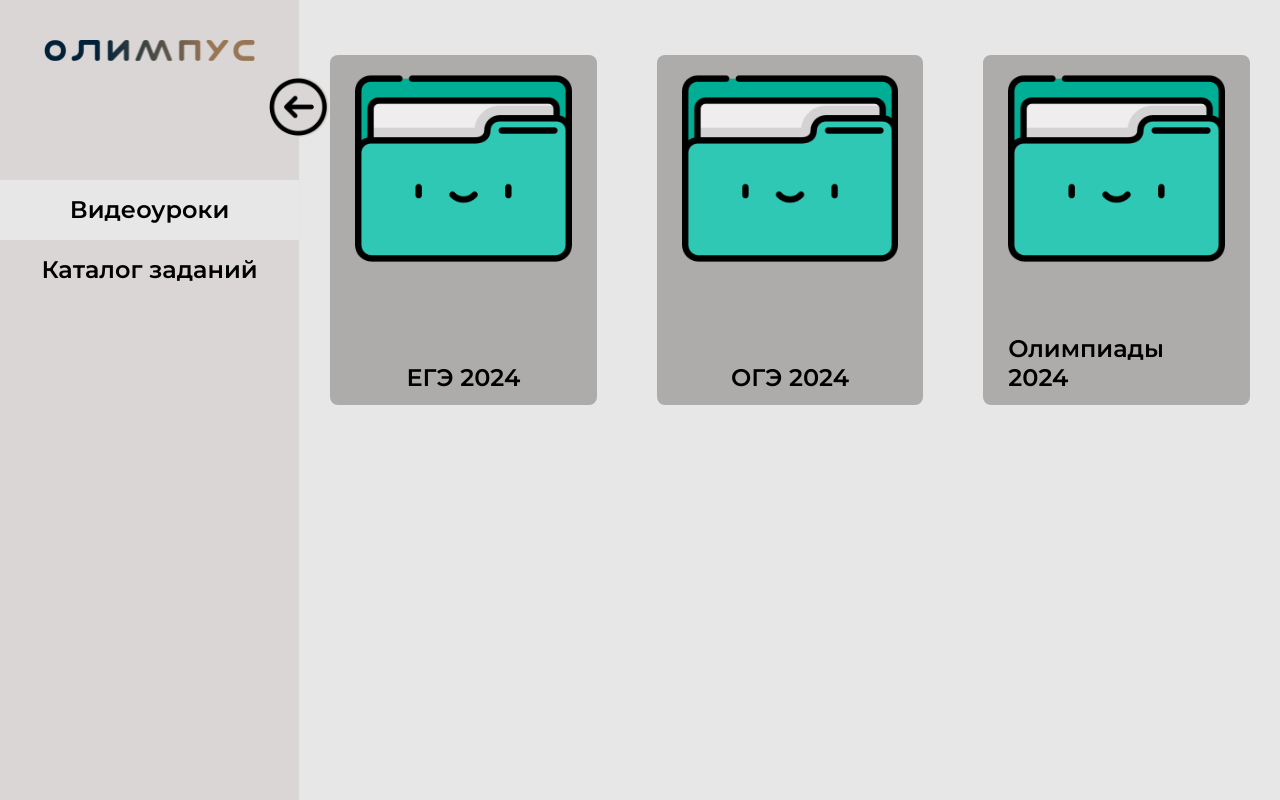
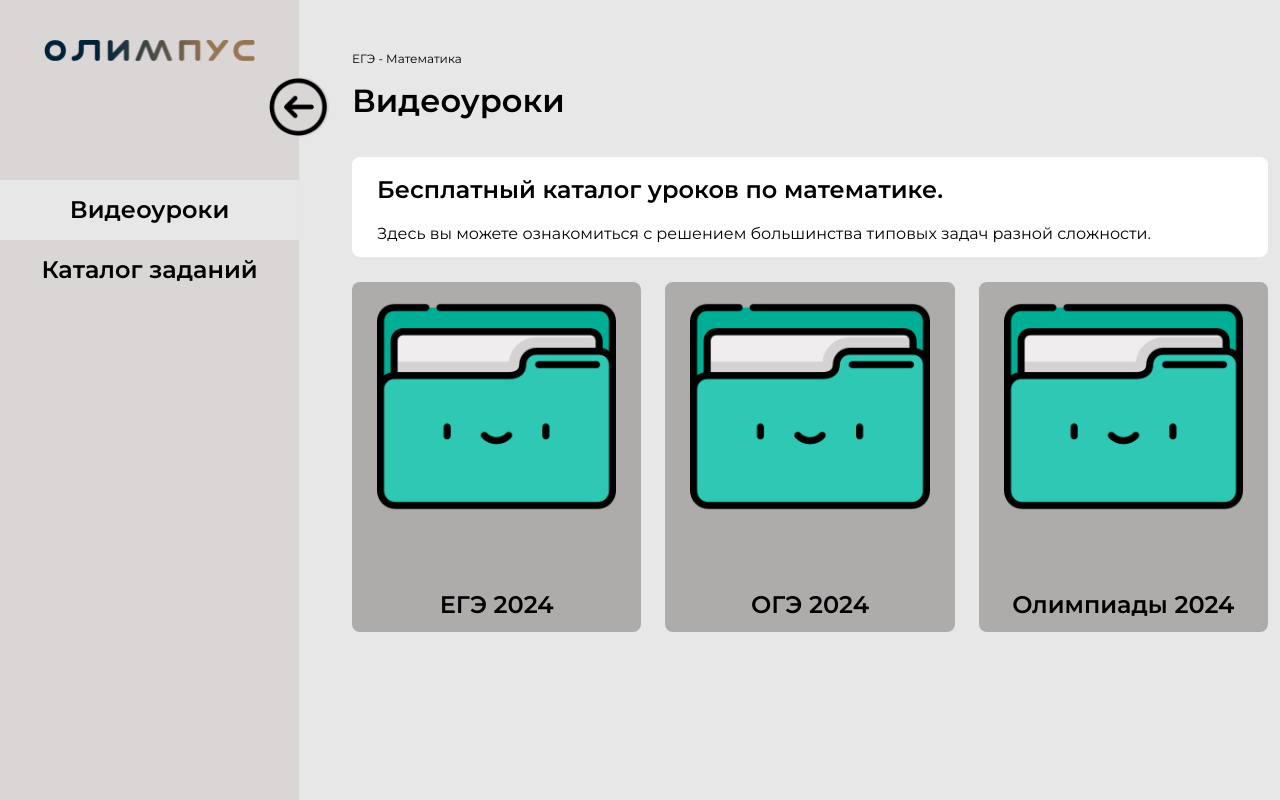
Before and after one commit to minor-57/scool, a PHP site: page /pages/catalog-ege.html in a window 1280 px wide. Run offline with PHP 8.4, Linux system fonts and the light colour scheme.

Commit message:
heading added

```diff
--- a/css/catalog.css
+++ b/css/catalog.css
@@ -56,7 +56,9 @@ body{
     background-color: rgb(231, 231, 231);
 }
 .wrapper{
-    padding-left: 300px
+    padding-left: 340px;
+    padding-top: 50px;
+
 }
 .container-limit{
     max-width: 1800px;
@@ -96,6 +98,11 @@ img{
     outline: none;
 }
 
+._container {
+    max-width: 1800px;
+    padding: 0 15px;
+    margin: 0 auto;
+}
 
 .side-section{
     height: 100vh;
@@ -201,6 +208,14 @@ img{
     background-color: #2fc8b46c;
 }
 
+.catalog-info{
+    position: relative;
+    min-height: 100px;
+    padding: 15px 25px 10px 25px;
+    background-color: #fff;
+    border-radius: 8px;
+}
+
 .w-100{
     display: none;
 }
@@ -210,9 +225,9 @@ img{
     padding-bottom: 25px;
 }
 
-.folder-col{
+/* .folder-col{
     padding: 30px;
-}
+} */
 
 .folder-card{
     display: flex;
@@ -243,8 +258,37 @@ img{
     font-size: 1.5rem;
     font-weight: 600;
     line-height: 1.2;
+    text-align: center;
 }
 
+.subject-name{
+    display: inline-block;
+    margin-bottom: 0.75rem;
+    font-size: 0.75rem;
+    line-height: 1;
+    font-weight: 400;
+}
+
+.catalog-heading{
+    margin-bottom: 2rem;
+    font-size: 2rem;
+    line-height: 1.5;
+    font-weight: 600;
+
+}
+
+.catalog-info__heding{
+    margin-bottom: 1rem;
+    font-size: 1.5rem;
+    line-height: 1.5;
+    font-weight: 600;
+}
+
+.catalog-info__description{
+    font-size: 1rem;
+    line-height: 1.2;
+    font-weight: 400;
+}
 
 @media (max-width: 669px) {
     .wrapper{
--- a/pages/catalog-ege.html
+++ b/pages/catalog-ege.html
@@ -30,8 +30,25 @@
                 </div>
             </section>
         </div>
+
+
+
         <div class="container-fluid container-limit">
-            <div class="row justify-content-evenly folders-row">
+            <div class="row">
+                <div class="col-xxl-3 col-xl-4 col-lg-6 col-md-12">
+                    <span class="subject-name">ЕГЭ - Математика</span>
+                    <h1 class="catalog-heading">Видеоуроки</h1>
+                </div>
+            </div>
+            <div class="row justify-content-center">
+                <div class="col-12">
+                    <div class="catalog-info">
+                        <h3 class="catalog-info__heding">Бесплатный каталог уроков по математике.</h3>
+                        <p class="catalog-info__description">Здесь вы можете ознакомиться с решением большинства типовых задач разной сложности.</p>
+                    </div>
+                </div>
+            </div>
+            <div class="row justify-content-between folders-row">
                 <div class="col-xxl-3 col-xl-4 col-lg-6 col-md-12 folder-col">
                     <a href="">
                         <div class="folder-card">
```
